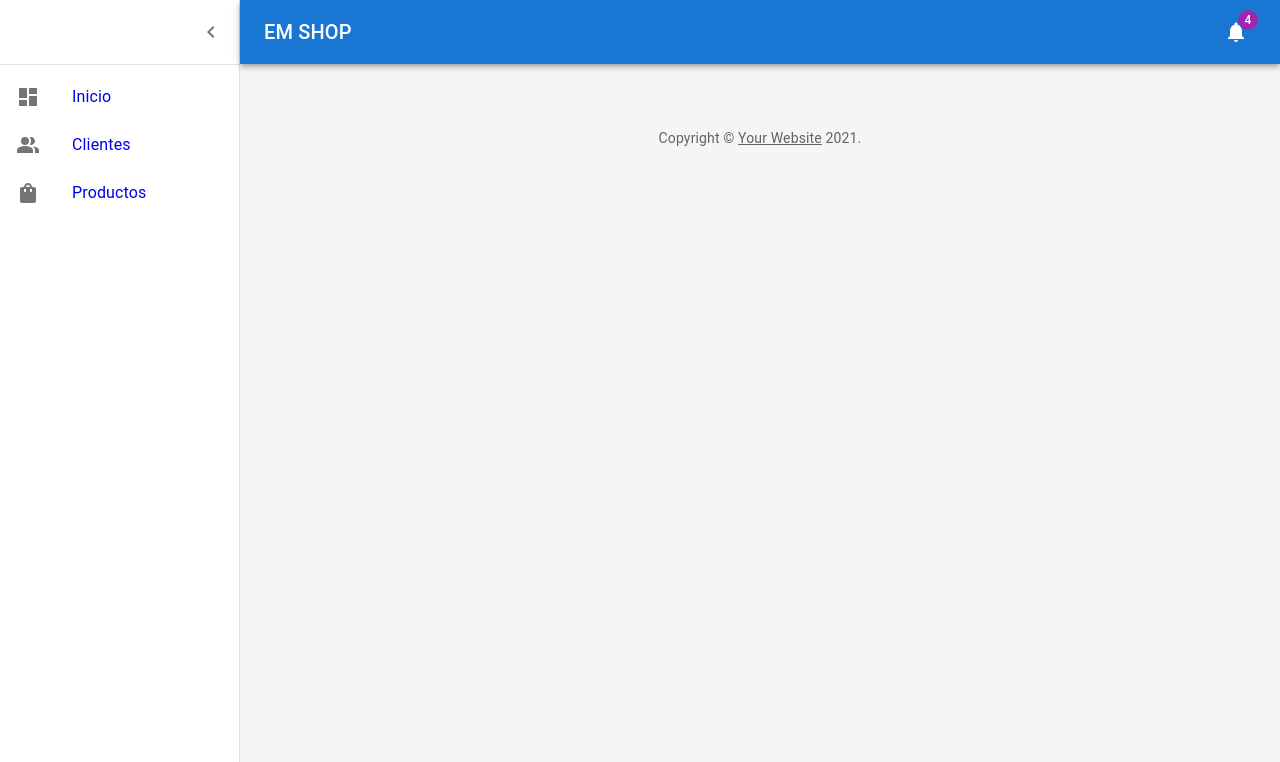
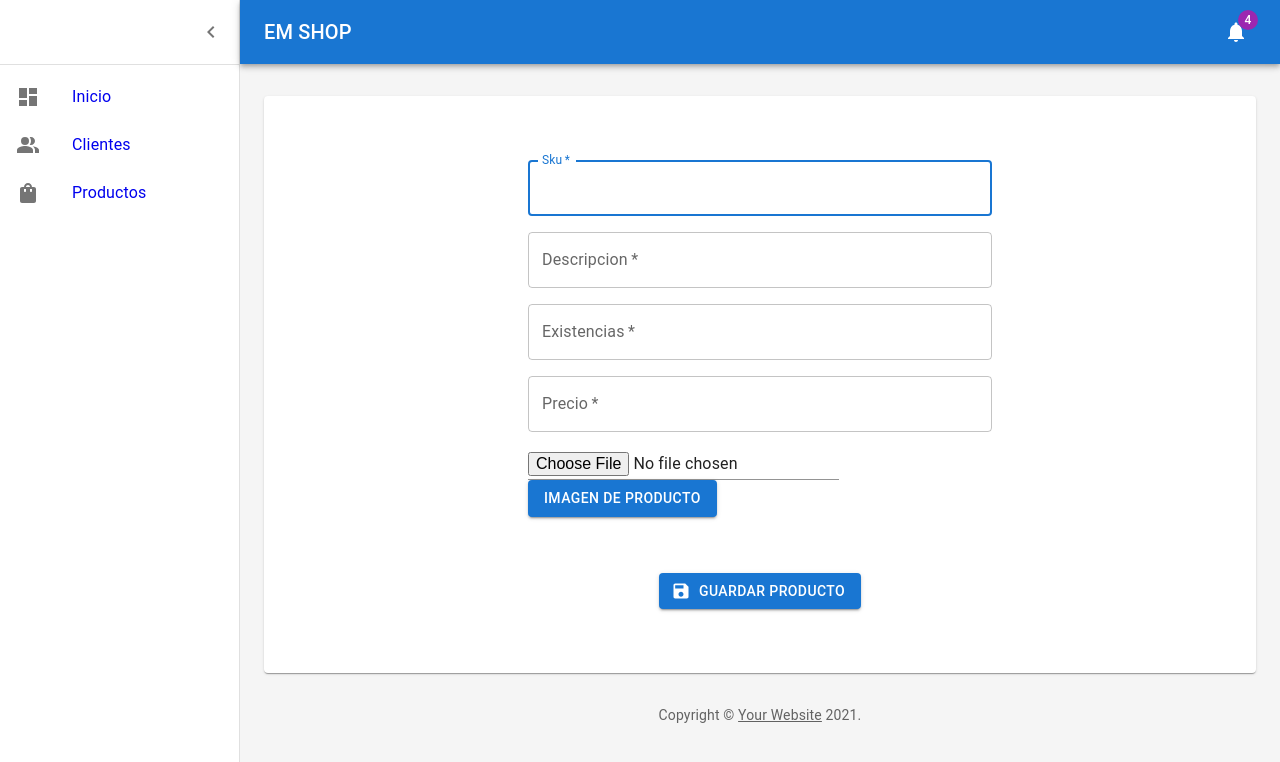
Before and after one commit to zCodeLAT/EMShop, a React (Create React App) app: page /productos/agregar in a window 1280 px wide. Shown: the top 762 px of the page. Built offline with nearby package versions, Linux system fonts and the light colour scheme.

Commit message:
product page y form added OK

```diff
--- /dev/null
+++ b/src/pages/Products/index.js
@@ -0,0 +1,43 @@
+import React, { useEffect, useState } from "react";
+import Paper from "@mui/material/Paper";
+import Grid from "@mui/material/Grid";
+import Button from "@mui/material/Button";
+import DeleteIcon from "@mui/icons-material/Delete";
+import AddIcon from '@mui/icons-material/Add';
+import { Link } from "react-router-dom";
+
+import { onValue, ref, remove } from '@firebase/database';
+import { database } from '../../config/firebaseConfig';
+
+
+const Products = () => {
+    return (
+        <Paper
+          sx={{
+            // prop custom style de MUI
+            p: 3, //p de padding
+          }}
+        >
+          <Grid container spacing={3}>
+            <Grid item xs={10}>
+              <h3 sx={{ m: 0 }}>Productos</h3>
+            </Grid>
+            <Grid>
+              <Button
+                variant="outlined"
+                LinkComponent={Link}
+                to="/productos/agregar"
+                startIcon={<AddIcon />}
+              >
+                Agregar
+              </Button>
+            </Grid>
+            <Grid item xs={12}>
+                Productos
+            </Grid>
+          </Grid>
+        </Paper>
+      );
+}
+
+export default Products;
--- /dev/null
+++ b/src/pages/Products/productForm.js
@@ -0,0 +1,124 @@
+import Paper from '@mui/material/Paper';
+import Grid from '@mui/material/Grid';
+import Button from  '@mui/material/Button';
+import TextField from '@mui/material/TextField';
+import SaveIcon from '@mui/icons-material/Save';
+import { useState } from 'react';
+import { ref, push } from '@firebase/database';
+import { withRouter } from 'react-router';
+import { database } from '../../config/firebaseConfig';
+import { Input } from '@mui/material';
+
+const ProductForm = (props) => {
+    const [product, setProduct] = useState({
+        sku: '',
+        description: '',
+        price: '',
+        stock:'',
+        image:''
+    })
+
+    const [image, setImage] = useState(null); //aqui almacena info del archivo seleccionado
+
+    const handleChange = (e) => {
+        setProduct({
+            ...product, //... todos los elementos de customers
+            [e.target.name]: e.target.value, //extrae name de cuadro de texto y luego su value
+        });
+    }
+
+    const handleImage = (e) => {
+        if(!e.target.files[0]) return; //en caso q no haya archivo seleccionado
+
+        const file = e.target.files[0];
+        setImage({ //cambiamos el estado de setImage
+            type: file.type.split('/')[1], //extrae extension de la imagen
+            file
+        })
+    }
+
+    const handleSubmit = () => {
+        console.log('guardar');
+    }
+
+    return (
+        <Paper
+          sx={{
+            // prop custom style de MUI
+            p: 3, //p de padding
+          }}
+        >
+            <Grid container spacing={2} component='form' onSubmit={handleSubmit}
+                sx={{ mt: 3, justifyContent: 'center' }}
+            >
+                <Grid item container xs={12} md={6} spacing={2}>
+                    <Grid item xs={12}>
+                        <TextField
+                            name='sku'
+                            required
+                            fullWidth
+                            label='Sku'
+                            value={product.sku}
+                            onChange={handleChange}
+                            autoFocus
+                        />
+                        </Grid>
+                        <Grid item xs={12}>
+                        <TextField
+                            name='description'
+                            required
+                            fullWidth
+                            label='Descripcion'
+                            value={product.description}
+                            onChange={handleChange}
+                        />
+                        </Grid>
+                        <Grid item xs={12}>
+                        <TextField
+                            name='stock'
+                            required
+                            fullWidth
+                            label='Existencias'
+                            value={product.stock}
+                            onChange={handleChange}
+                        />
+                        </Grid>
+                        <Grid item xs={12}>
+                        <TextField
+                            name='price'
+                            required
+                            fullWidth
+                            label='Precio'
+                            value={product.price}
+                            onChange={handleChange}
+                        />
+                        </Grid>
+                        <Grid item xs={12}>
+                            <Input
+                            type='file'
+                            accept='image'
+                            name='productImage'
+                            onChage={handleImage}
+                            />
+                            <label htmlFor='productImage'>
+                                <Button variant='contained' component='span'>
+                                    Imagen de producto
+                                </Button>
+                                {/*en caso q image tenga un valor renderiza nuevo span con datos*/}
+                                {image && (<span>
+                                    {image.file.name}
+                                </span>)}
+                            </label>
+                        </Grid>
+                        <Grid item xs={12} sx={{m:5, textAlign:'center'}}>
+                        <Button type= 'submit' variant="contained" startIcon={<SaveIcon />}>
+                        Guardar producto
+                        </Button>
+                        </Grid>
+                </Grid>
+            </Grid>
+        </Paper>
+        )
+}
+
+export default withRouter(ProductForm);
--- a/src/routes.js
+++ b/src/routes.js
@@ -1,6 +1,8 @@
 import { Route, Switch } from 'react-router-dom';
 
 //pages
+import Products from './pages/Products';
+import productForm from './pages/Products/productForm';
 import Customers from './pages/Customers';
 import CustomerForm from './pages/Customers/customerForm';
 
@@ -9,6 +11,8 @@ const Routes = () => (
         <Route exact path='/' component={Customers} />
         <Route exact path='/clientes' component={Customers} />
         <Route exact path='/clientes/agregar' component={CustomerForm} />
+        <Route exact path='/productos' component={Products} />
+        <Route exact path='/productos/agregar' component={productForm} />
     </Switch>
 );
 
```
